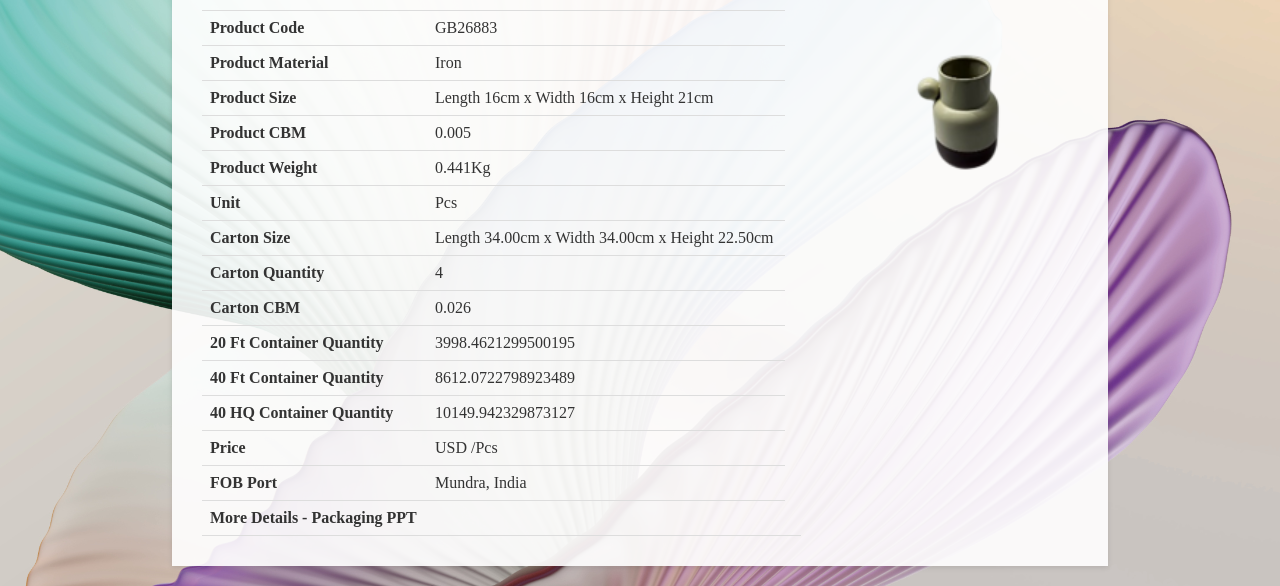
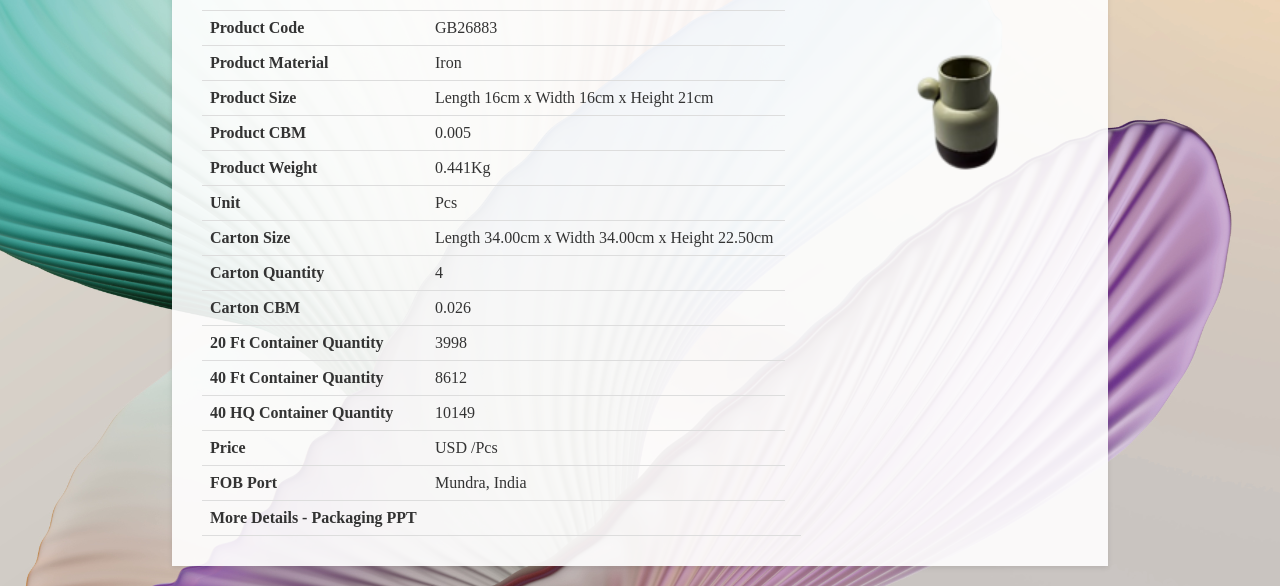
Before and after one commit to GBSLIT/GB26883, a plain HTML site: page index.html in a window 1280 px wide. Shown: the part 253-839 px from the top of the page. Drawn offline with Linux system fonts and the light colour scheme.

Commit message:
Update index.html

```diff
--- a/index.html
+++ b/index.html
@@ -177,15 +177,15 @@
                 </tr>
                 <tr>
                     <th>20 Ft Container Quantity</th>
-                    <td>3998.4621299500195 </td>
+                    <td>3998 </td>
                 </tr>
                 <tr>
                     <th>40 Ft Container Quantity</th>
-                    <td>8612.0722798923489 </td>
+                    <td>8612 </td>
                 </tr>
                 <tr>
                     <th>40 HQ Container Quantity</th>
-                    <td>10149.942329873127 </td>
+                    <td>10149 </td>
                  </tr>
                 <tr>
                     <th>Price</th>
```
